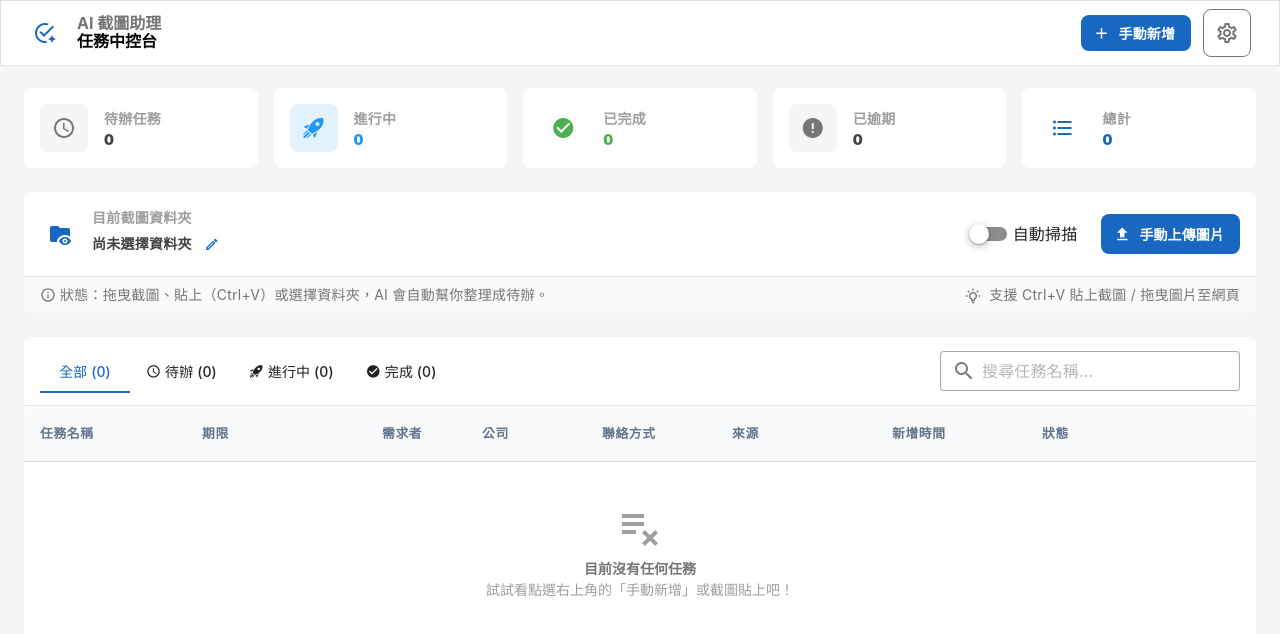
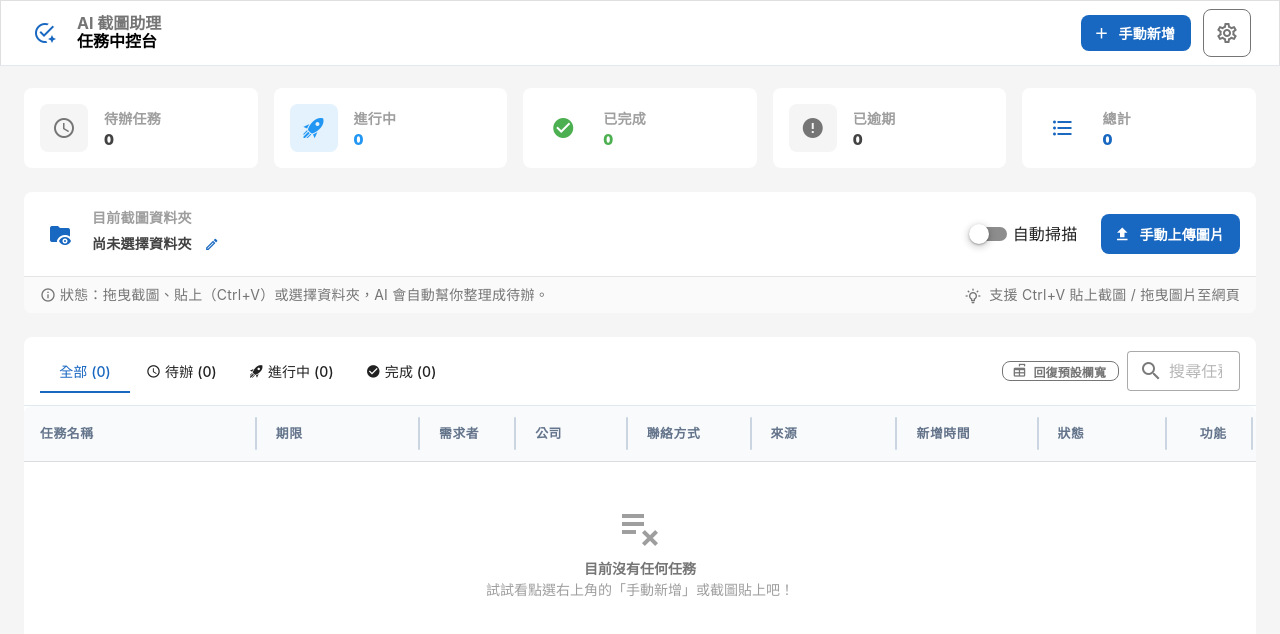
Before and after one commit to binghan60/todo, a Vue app in the folder client/: page / in a window 1280 px wide. Shown: the top 634 px of the page. Built offline with nearby package versions, Linux system fonts and the light colour scheme.

Commit message:
feat: add resizable columns and save column widths in local storage

```diff
--- a/client/src/App.vue
+++ b/client/src/App.vue
@@ -61,7 +61,22 @@ const PROCESSED_KEY = "todo-pwa.processed-images";
 const DB_NAME = "todo-pwa.handles";
 const DB_STORE = "file-handles";
 const DIRECTORY_HANDLE_KEY = "screenshot-directory";
+const COLUMN_WIDTHS_KEY = "todo-pwa.column-widths";
 const IMAGE_TYPES = new Set(["image/png", "image/jpeg", "image/webp", "image/bmp", "image/gif"]);
+
+type ColumnKey = "title" | "due" | "requester" | "company" | "contact" | "source" | "created" | "status" | "action";
+
+const defaultColumnWidths: Record<ColumnKey, number> = {
+  title: 260,
+  due: 180,
+  requester: 100,
+  company: 120,
+  contact: 130,
+  source: 160,
+  created: 150,
+  status: 140,
+  action: 90,
+};
 
 const statusColumns: Array<{ id: TodoStatus; label: string; hint: string; icon: string }> = [
   { id: "pending", label: "待辦", hint: "等候處理", icon: "mdi-clock-outline" },
@@ -97,6 +112,10 @@ const statusFilter = ref<TodoStatus | "all">("all");
 const analyzingItems = ref<Array<{ id: string; name: string }>>([]);
 const draftQueue = ref<DraftItem[]>([]);
 const previewImageUrl = ref<string | null>(null);
+const columnWidths = ref<Record<ColumnKey, number>>({ ...defaultColumnWidths });
+const resizingColumn = ref<ColumnKey | null>(null);
+let resizeStartX = 0;
+let resizeStartWidth = 0;
 
 
 const totalCount = computed(() => todos.value.length);
@@ -119,6 +138,8 @@ onUnmounted(() => {
   window.removeEventListener("paste", onWindowPaste);
   window.removeEventListener("dragover", onDragOver);
   window.removeEventListener("drop", onDrop);
+  window.removeEventListener("mousemove", onColumnResizeMove);
+  window.removeEventListener("mouseup", stopColumnResize);
   draftQueue.value.forEach((draft) => URL.revokeObjectURL(draft.imageUrl));
 });
 
@@ -135,6 +156,15 @@ async function loadLocalState() {
 
   if (storedTodos) todos.value = JSON.parse(storedTodos) as Todo[];
   if (storedProcessed) processedKeys.value = new Set(JSON.parse(storedProcessed) as string[]);
+
+  const storedColumnWidths = localStorage.getItem(COLUMN_WIDTHS_KEY);
+  if (storedColumnWidths) {
+    try {
+      columnWidths.value = { ...defaultColumnWidths, ...JSON.parse(storedColumnWidths) };
+    } catch {
+      columnWidths.value = { ...defaultColumnWidths };
+    }
+  }
 
   const storedDirectory = await getStoredDirectoryHandle();
   if (!storedDirectory) return;
@@ -191,6 +221,43 @@ function saveTodos() {
 
 function saveProcessedKeys() {
   localStorage.setItem(PROCESSED_KEY, JSON.stringify([...processedKeys.value]));
+}
+
+function saveColumnWidths() {
+  localStorage.setItem(COLUMN_WIDTHS_KEY, JSON.stringify(columnWidths.value));
+}
+
+function resetColumnWidths() {
+  columnWidths.value = { ...defaultColumnWidths };
+  saveColumnWidths();
+}
+
+function startColumnResize(column: ColumnKey, event: MouseEvent) {
+  resizingColumn.value = column;
+  resizeStartX = event.clientX;
+  resizeStartWidth = columnWidths.value[column];
+  document.body.style.cursor = "col-resize";
+  document.body.style.userSelect = "none";
+  window.addEventListener("mousemove", onColumnResizeMove);
+  window.addEventListener("mouseup", stopColumnResize);
+  event.preventDefault();
+}
+
+function onColumnResizeMove(event: MouseEvent) {
+  if (!resizingColumn.value) return;
+  const delta = event.clientX - resizeStartX;
+  const nextWidth = Math.max(60, resizeStartWidth + delta);
+  columnWidths.value = { ...columnWidths.value, [resizingColumn.value]: nextWidth };
+}
+
+function stopColumnResize() {
+  if (!resizingColumn.value) return;
+  resizingColumn.value = null;
+  document.body.style.cursor = "";
+  document.body.style.userSelect = "";
+  window.removeEventListener("mousemove", onColumnResizeMove);
+  window.removeEventListener("mouseup", stopColumnResize);
+  saveColumnWidths();
 }
 
 async function pickDirectory() {
@@ -470,11 +537,9 @@ function createTodo(title: string, dueDate = "", sourceImage = "") {
   });
 }
 
-function moveTodo(todoId: string, status: unknown) {
+function updateTodoStatus(todoId: string, status: TodoStatus) {
   const todo = todos.value.find((item) => item.id === todoId);
-  if (todo && (status === "pending" || status === "in_progress" || status === "done")) {
-    todo.status = status;
-  }
+  if (todo) todo.status = status;
 }
 
 function removeTodo(todoId: string) {
@@ -543,6 +608,13 @@ function getStatusIcon(status: TodoStatus) {
   if (status === "in_progress") return "mdi-rocket-launch";
   if (status === "done") return "mdi-check-circle";
   return "";
+}
+
+function getStatusColor(status: TodoStatus) {
+  if (status === "pending") return "grey-darken-1";
+  if (status === "in_progress") return "blue";
+  if (status === "done") return "success";
+  return "grey";
 }
 
 function formatDue(dueDate: string) {
@@ -838,6 +910,20 @@ function fileToBase64Payload(file: File) {
               </v-tab>
             </v-tabs>
 
+            <div class="d-flex align-center gap-2">
+              <v-btn
+                variant="outlined"
+                color="grey-darken-1"
+                size="small"
+                density="comfortable"
+                prepend-icon="mdi-table-column-width"
+                class="font-weight-bold rounded-lg text-none"
+                @click="resetColumnWidths"
+                title="將表格每一欄的寬度回復成預設值"
+              >
+                回復預設欄寬
+              </v-btn>
+
               <v-text-field
                 v-model="searchQuery"
                 prepend-inner-icon="mdi-magnify"
@@ -848,21 +934,60 @@ function fileToBase64Payload(file: File) {
                 style="max-width: 300px; width: 100%;"
                 clearable
               ></v-text-field>
+            </div>
           </v-card-text>
 
           <!-- Responsive Tasks Table -->
           <v-table class="todo-table w-100">
+            <colgroup>
+              <col :style="{ width: columnWidths.title + 'px' }" />
+              <col :style="{ width: columnWidths.due + 'px' }" />
+              <col :style="{ width: columnWidths.requester + 'px' }" />
+              <col :style="{ width: columnWidths.company + 'px' }" />
+              <col :style="{ width: columnWidths.contact + 'px' }" />
+              <col :style="{ width: columnWidths.source + 'px' }" />
+              <col :style="{ width: columnWidths.created + 'px' }" />
+              <col :style="{ width: columnWidths.status + 'px' }" />
+              <col :style="{ width: columnWidths.action + 'px' }" />
+            </colgroup>
             <thead>
               <tr>
-                <th class="font-weight-bold">任務名稱</th>
-                <th class="font-weight-bold" style="width: 180px;">期限</th>
-                <th class="font-weight-bold" style="width: 100px;">需求者</th>
-                <th class="font-weight-bold" style="width: 120px;">公司</th>
-                <th class="font-weight-bold" style="width: 130px;">聯絡方式</th>
-                <th class="font-weight-bold" style="width: 160px;">來源</th>
-                <th class="font-weight-bold" style="width: 150px;">新增時間</th>
-                <th class="font-weight-bold" style="width: 140px;">狀態</th>
-                <th style="width: 90px;"></th>
+                <th class="font-weight-bold resizable-th">
+                  任務名稱
+                  <span class="col-resize-handle" @mousedown="startColumnResize('title', $event)"></span>
+                </th>
+                <th class="font-weight-bold resizable-th">
+                  期限
+                  <span class="col-resize-handle" @mousedown="startColumnResize('due', $event)"></span>
+                </th>
+                <th class="font-weight-bold resizable-th">
+                  需求者
+                  <span class="col-resize-handle" @mousedown="startColumnResize('requester', $event)"></span>
+                </th>
+                <th class="font-weight-bold resizable-th">
+                  公司
+                  <span class="col-resize-handle" @mousedown="startColumnResize('company', $event)"></span>
+                </th>
+                <th class="font-weight-bold resizable-th">
+                  聯絡方式
+                  <span class="col-resize-handle" @mousedown="startColumnResize('contact', $event)"></span>
+                </th>
+                <th class="font-weight-bold resizable-th">
+                  來源
+                  <span class="col-resize-handle" @mousedown="startColumnResize('source', $event)"></span>
+                </th>
+                <th class="font-weight-bold resizable-th">
+                  新增時間
+                  <span class="col-resize-handle" @mousedown="startColumnResize('created', $event)"></span>
+                </th>
+                <th class="font-weight-bold resizable-th">
+                  狀態
+                  <span class="col-resize-handle" @mousedown="startColumnResize('status', $event)"></span>
+                </th>
+                <th class="font-weight-bold resizable-th text-center">
+                  功能
+                  <span class="col-resize-handle" @mousedown="startColumnResize('action', $event)"></span>
+                </th>
               </tr>
             </thead>
             <tbody>
@@ -1017,40 +1142,49 @@ function fileToBase64Payload(file: File) {
                   {{ formatCreated(todo.createdAt) }}
                 </td>
 
-                <!-- Status column with beautiful custom selection -->
+                <!-- Status column: plain badge display -->
                 <td class="align-center">
-                  <v-select
-                    :model-value="todo.status"
-                    :items="statusColumns"
-                    item-title="label"
-                    item-value="id"
-                    variant="outlined"
-                    density="compact"
-                    hide-details
-                    class="status-select-component"
-                    @update:model-value="moveTodo(todo.id, $event)"
+                  <v-chip
+                    :color="getStatusColor(todo.status)"
+                    size="small"
+                    variant="flat"
+                    class="font-weight-bold text-white"
+                    :prepend-icon="getStatusIcon(todo.status)"
                   >
-                    <template v-slot:selection="{ item }">
-                      <span class="text-body-2 font-weight-medium d-flex align-center">
-                        <v-icon :icon="getStatusIcon((item as any).value)" class="mr-1" size="small"></v-icon>
-                        {{ (item as any).title }}
-                      </span>
-                    </template>
-                    <template v-slot:item="{ item, props }">
-                      <v-list-item v-bind="props">
-                        <template v-slot:title>
-                          <span class="d-flex align-center">
-                            <v-icon :icon="getStatusIcon((item as any).value)" class="mr-1" size="small"></v-icon>
-                            {{ (item as any).title }}
-                          </span>
-                        </template>
-                      </v-list-item>
-                    </template>
-                  </v-select>
+                    {{ statusColumns.find((column) => column.id === todo.status)?.label }}
+                  </v-chip>
                 </td>
 
                 <!-- Action column -->
                 <td class="text-center align-center">
+                  <div class="d-flex align-center justify-center gap-1">
+                    <v-menu>
+                      <template v-slot:activator="{ props }">
+                        <v-btn
+                          icon="mdi-swap-horizontal"
+                          variant="text"
+                          color="primary"
+                          size="small"
+                          class="rounded-lg"
+                          v-bind="props"
+                          title="切換狀態"
+                        ></v-btn>
+                      </template>
+                      <v-list density="compact">
+                        <v-list-item
+                          v-for="column in statusColumns"
+                          :key="column.id"
+                          :active="todo.status === column.id"
+                          @click="updateTodoStatus(todo.id, column.id)"
+                        >
+                          <template v-slot:prepend>
+                            <v-icon :icon="column.icon" :color="getStatusColor(column.id)" size="small"></v-icon>
+                          </template>
+                          <v-list-item-title>{{ column.label }}</v-list-item-title>
+                        </v-list-item>
+                      </v-list>
+                    </v-menu>
+
                     <v-btn
                       icon="mdi-delete-outline"
                       variant="text"
@@ -1060,6 +1194,7 @@ function fileToBase64Payload(file: File) {
                       @click="removeTodo(todo.id)"
                       title="刪除任務"
                     ></v-btn>
+                  </div>
                 </td>
               </tr>
 
@@ -1287,9 +1422,8 @@ body {
   gap: 16px;
 }
 
-.status-select-component {
-  max-width: 150px;
-  background: white;
+.todo-table {
+  table-layout: fixed;
 }
 
 .todo-table th {
@@ -1302,6 +1436,46 @@ body {
 
 .todo-table td {
   border-bottom: 1px solid #f1f5f9 !important;
+  overflow: hidden;
+}
+
+.resizable-th {
+  position: relative;
+  overflow: hidden;
+  white-space: nowrap;
+}
+
+.col-resize-handle {
+  position: absolute;
+  top: 0;
+  right: 0;
+  width: 8px;
+  height: 100%;
+  cursor: col-resize;
+  user-select: none;
+  touch-action: none;
+  z-index: 1;
+}
+
+.col-resize-handle::after {
+  content: "";
+  position: absolute;
+  top: 20%;
+  right: 3px;
+  width: 2px;
+  height: 60%;
+  border-radius: 1px;
+  background-color: #cbd5e1;
+}
+
+.col-resize-handle:hover,
+.col-resize-handle:active {
+  background-color: rgba(59, 130, 246, 0.35);
+}
+
+.col-resize-handle:hover::after,
+.col-resize-handle:active::after {
+  background-color: #3b82f6;
 }
 
 .todo-table tbody tr {
```
Lines whose indentation alone changed are shown as unchanged.
